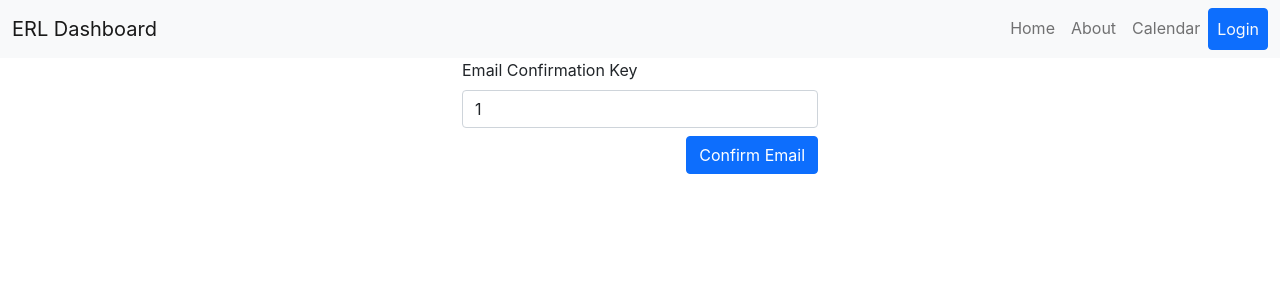
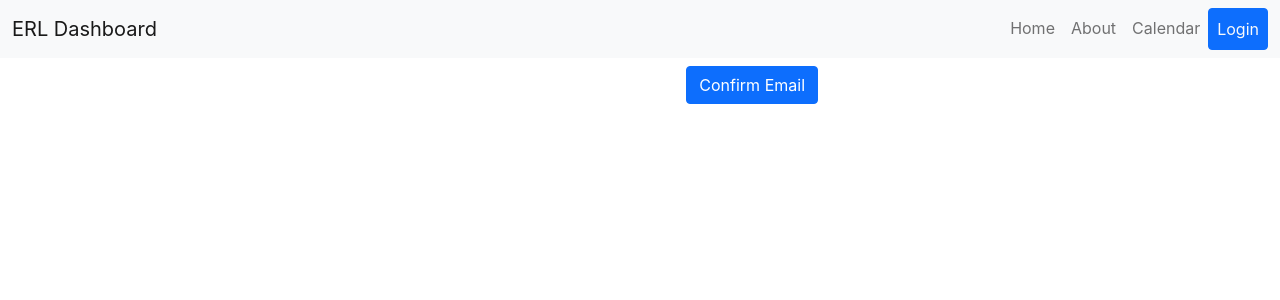
Before and after one commit to matthew-talamantes/erl-dashboard, a React (Create React App) app: page /confirm-email/1 in a window 1280 px wide. Shown: the top 300 px of the page. Built offline with nearby package versions, Linux system fonts and the light colour scheme; no server answers.

Commit message:
Remove text field since key is passed in url

```diff
--- a/src/components/EmailConfirm.js
+++ b/src/components/EmailConfirm.js
@@ -30,12 +30,6 @@ const EmailConfirm = ({ confirm }) => {
     <Container>
         <Form onSubmit={onSubmit}>
             <Form.Group className='mb-3' controlId='formEmailConfirm'>
-                <Row className='justify-content-md-center'>
-                    <Col sm md="4">
-                        <Form.Label>Email Confirmation Key</Form.Label>
-                        <Form.Control type="text" value={confirmKey} onChange={(e) => setConfirmKey(e.target.value)} />
-                    </Col>
-                </Row>
                 <Row className='justify-content-md-center mt-2'>
                     <Col sm md='4' className='d-flex justify-content-end'>
                         <Button type='submit'>Confirm Email</Button>
```
